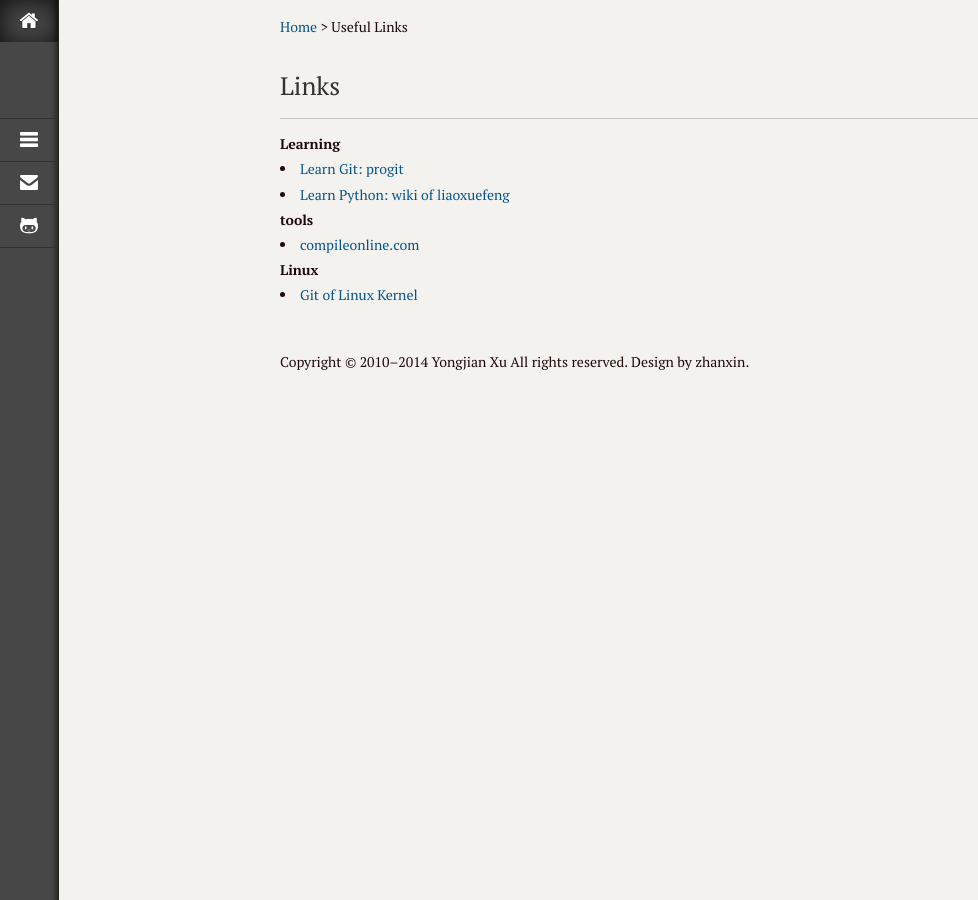
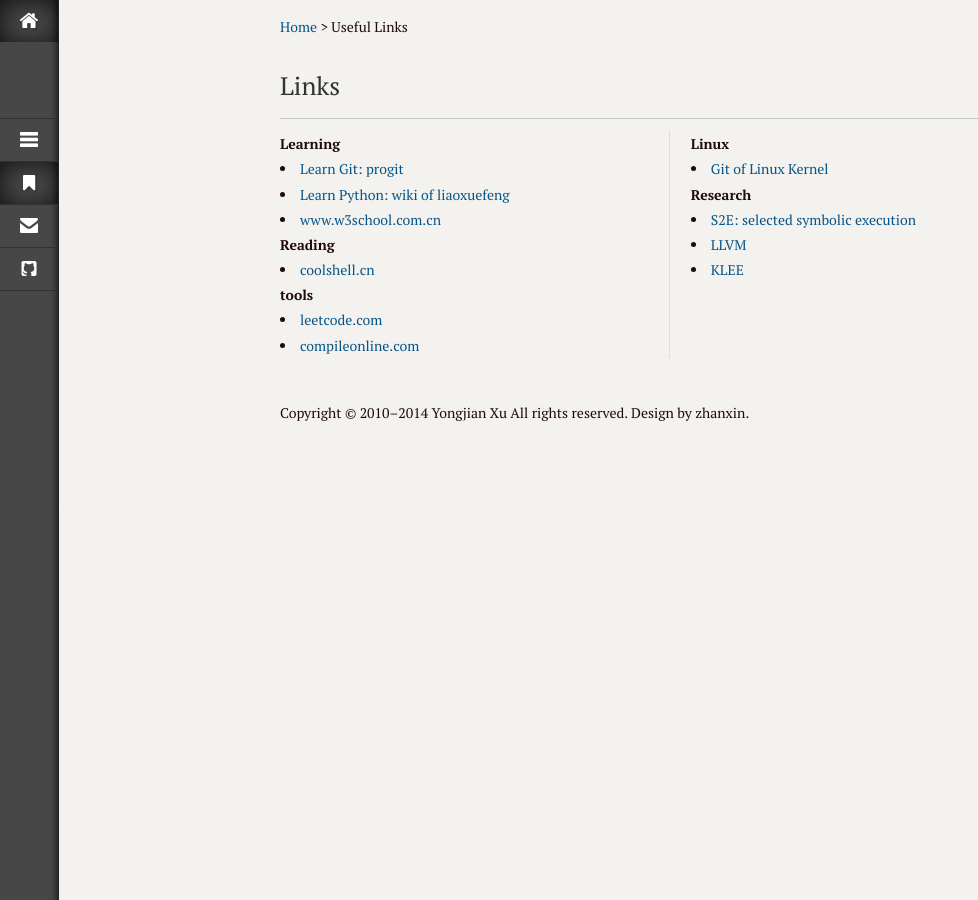
Before and after one commit to xiaoqshou/xuyongjiande.github.io, a Jekyll site: the page built from links.html, in a window 1280 px wide. Shown: the whole page, without its empty margins (0-978 px from the left). Built offline with Jekyll 4.4.1, drawn with Linux system fonts in a browser that asks for light colours; Markdown is read by kramdown in place of the engine named in the settings.

Commit message:
modify links

```diff
--- a/_config.yml
+++ b/_config.yml
@@ -22,13 +22,17 @@
     url: /archives.html
     icon: icon-reorder
     class: none
+  - text: Useful Links
+    url: /links.html
+    icon: icon-bookmark
+    class: none
   - text: 关于我
     url: /contact.html
     icon: icon-envelope-alt
     class: none
   - text: 我的 GitHub
     url: https://github.com/xuyongjiande
-    icon: icon-github
+    icon: icon-github-sign
     class: none
 
 page:
--- a/links.html
+++ b/links.html
@@ -11,20 +11,36 @@
 </p>
 
 <h1 class="lotus-pagetit">Links</h1>
-<article id="about">
+<section class="lotus-double fn-clear">
+<article class="article article-first" id="about">
 	<strong>Learning</strong>
 	<li>
-		<a href="https://github.com/DaNmarner/progit/tree/master/zh">Learn Git: progit</a>
+		<a href="https://github.com/DaNmarner/progit/tree/master/zh" target="_blank">Learn Git: progit</a>
 	</li>
 	<li>
-		<a href="http://www.liaoxuefeng.com/wiki/001374738125095c955c1e6d8bb493182103fac9270762a000">Learn Python: wiki of liaoxuefeng</a>
+		<a href="http://www.liaoxuefeng.com/wiki/001374738125095c955c1e6d8bb493182103fac9270762a000" target="_blank">Learn Python: wiki of liaoxuefeng</a>
 	</li>
+	<li>
+		<a href="http://www.w3school.com.cn/" target="_blank">www.w3school.com.cn</a>
+	</li>
+	<strong>Reading</strong>
+	<li><a href="http://coolshell.cn/" target="_blank">coolshell.cn</a></li>
 	<strong>tools</strong>
 	<li>
-		<a href="http://www.compileonline.com/">compileonline.com</a>
+	<a href="http://leetcode.com" target="_blank">leetcode.com</a>
 	</li>
+	<li>
+		<a href="http://www.compileonline.com/" target="_blank">compileonline.com</a>
+	</li>
+</article>
+<article class="article article-last" id="right">
 	<strong>Linux</strong>
 	<li>
-		<a href="https://git.kernel.org/cgit/linux/kernel/git/torvalds/linux.git/">Git of Linux Kernel</a>
+		<a href="https://git.kernel.org/cgit/linux/kernel/git/torvalds/linux.git/" target="_blank">Git of Linux Kernel</a>
 	</li>
+	<strong>Research</strong>
+	<li><a href="http://s2e.epfl.ch/" target="_blank">S2E: selected symbolic execution</a></li>
+	<li><a href="http://llvm.org" target="_blank">LLVM</a></li>
+	<li><a href="http://klee.llvm.org" target="_blank">KLEE</a></li>
 </article>
+</section>
```
